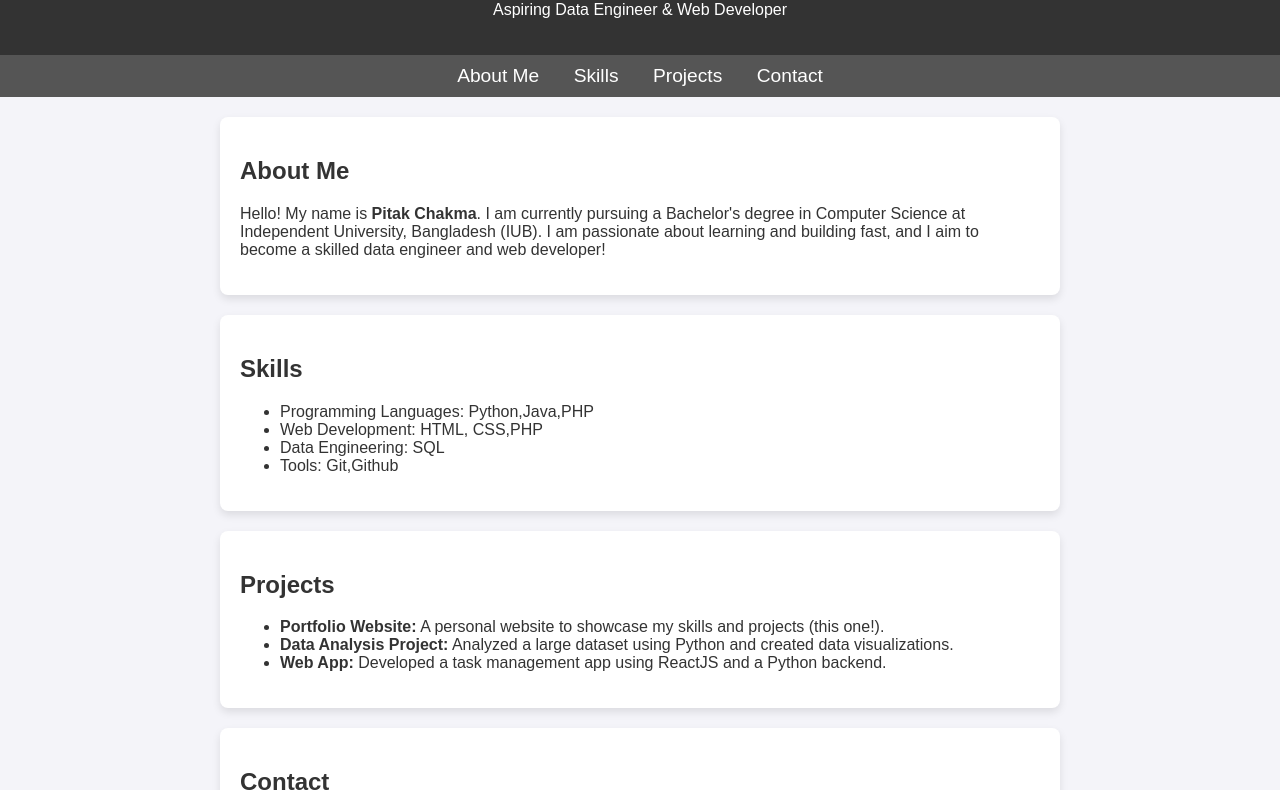
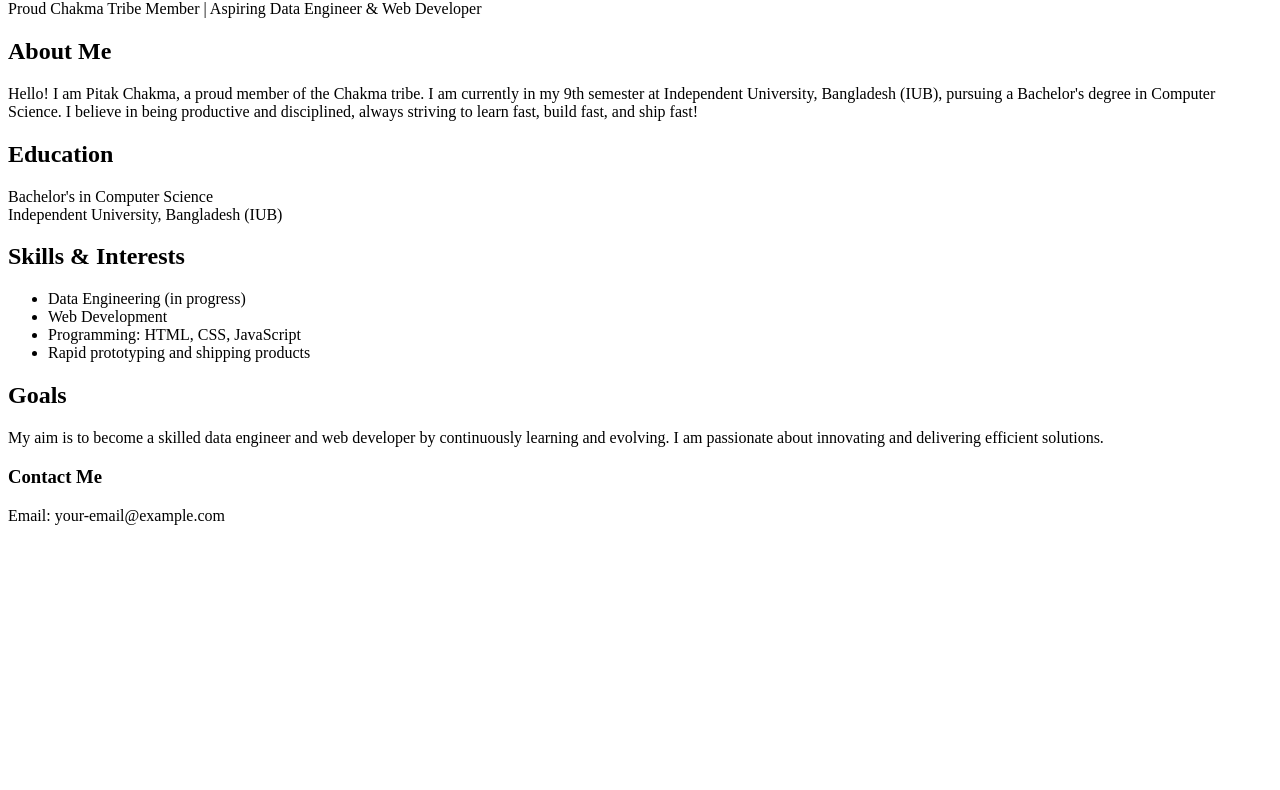
Before and after one commit to Pitak-Chakma/pitakchakma.github.io, a plain HTML site: page index.html in a window 1280 px wide. Shown: the part 80-870 px from the top of the page. After the commit the page ends 800 px from the top, so only its background shows below. Drawn offline with Linux system fonts and the light colour scheme.

Commit message:
Update index.html

```diff
--- a/index.html
+++ b/index.html
@@ -2,103 +2,49 @@
 <html lang="en">
 <head>
   <meta charset="UTF-8">
-  <meta name="viewport" content="width=device-width, initial-scale=1.0">
-  <title>Pitak Chakma | Portfolio</title>
-  <style>
-    body {
-      font-family: Arial, sans-serif;
-      margin: 0;
-      padding: 0;
-      background-color: #f4f4f9;
-      color: #333;
-    }
-    header {
-      background-color: #333;
-      color: #fff;
-      padding: 20px 0;
-      text-align: center;
-    }
-    header h1 {
-      margin: 0;
-      font-size: 2.5em;
-    }
-    nav {
-      background-color: #555;
-      padding: 10px 0;
-      text-align: center;
-    }
-    nav a {
-      color: #fff;
-      margin: 0 15px;
-      text-decoration: none;
-      font-size: 1.2em;
-    }
-    section {
-      padding: 20px;
-      max-width: 800px;
-      margin: 20px auto;
-      background: #fff;
-      border-radius: 8px;
-      box-shadow: 0 4px 8px rgba(0, 0, 0, 0.1);
-    }
-    footer {
-      background-color: #333;
-      color: #fff;
-      text-align: center;
-      padding: 10px 0;
-      margin-top: 20px;
-    }
-  </style>
+  <title>Pitak Chakma - Portfolio</title>
 </head>
 <body>
+  <!-- Header -->
   <header>
     <h1>Pitak Chakma</h1>
-    <p>Aspiring Data Engineer & Web Developer</p>
+    <p>Proud Chakma Tribe Member | Aspiring Data Engineer & Web Developer</p>
   </header>
 
-  <nav>
-    <a href="#about">About Me</a>
-    <a href="#skills">Skills</a>
-    <a href="#projects">Projects</a>
-    <a href="#contact">Contact</a>
-  </nav>
-
+  <!-- About Section -->
   <section id="about">
     <h2>About Me</h2>
-    <p>Hello! My name is <b>Pitak Chakma</b>. I am currently pursuing a Bachelor's degree in Computer Science at Independent University, Bangladesh (IUB). I am passionate about learning and building fast, and I aim to become a skilled data engineer and web developer!</p>
+    <p>Hello! I am Pitak Chakma, a proud member of the Chakma tribe. I am currently in my 9th semester at Independent University, Bangladesh (IUB), pursuing a Bachelor's degree in Computer Science. I believe in being productive and disciplined, always striving to learn fast, build fast, and ship fast!</p>
   </section>
 
+  <!-- Education Section -->
+  <section id="education">
+    <h2>Education</h2>
+    <p>Bachelor's in Computer Science <br>
+       Independent University, Bangladesh (IUB)</p>
+  </section>
+
+  <!-- Skills Section -->
   <section id="skills">
-    <h2>Skills</h2>
+    <h2>Skills & Interests</h2>
     <ul>
-      <li>Programming Languages: Python,Java,PHP</li>
-      <li>Web Development: HTML, CSS,PHP</li>
-      <li>Data Engineering: SQL</li>
-      <li>Tools: Git,Github</li>
+      <li>Data Engineering (in progress)</li>
+      <li>Web Development</li>
+      <li>Programming: HTML, CSS, JavaScript</li>
+      <li>Rapid prototyping and shipping products</li>
     </ul>
   </section>
 
-  <section id="projects">
-    <h2>Projects</h2>
-    <ul>
-      <li><strong>Portfolio Website:</strong> A personal website to showcase my skills and projects (this one!).</li>
-      <li><strong>Data Analysis Project:</strong> Analyzed a large dataset using Python and created data visualizations.</li>
-      <li><strong>Web App:</strong> Developed a task management app using ReactJS and a Python backend.</li>
-    </ul>
+  <!-- Goals Section -->
+  <section id="goals">
+    <h2>Goals</h2>
+    <p>My aim is to become a skilled data engineer and web developer by continuously learning and evolving. I am passionate about innovating and delivering efficient solutions.</p>
   </section>
 
-  <section id="contact">
-    <h2>Contact</h2>
-    <p>If you'd like to collaborate or hire me, feel free to reach out:</p>
-    <ul>
-      <li>Email: <a href="mailto:pitakchakma@example.com">pitakchakmacse@gmail.com</a></li>
-      <li>LinkedIn: <a href="https://www.linkedin.com/in/pitak-chakma-91077b2b6/" target="_blank">linkedin.com/in/pitakchakma</a></li>
-      <li>GitHub: <a href="https://github.com/Pitak-Chakma" target="_blank">https://github.com/Pitak-Chakma</a></li>
-    </ul>
-  </section>
-
+  <!-- Footer / Contact Section -->
   <footer>
-    <p>&copy; 2025 Pitak Chakma. All rights reserved.</p>
+    <h3>Contact Me</h3>
+    <p>Email: your-email@example.com</p>
   </footer>
 </body>
 </html>
```
